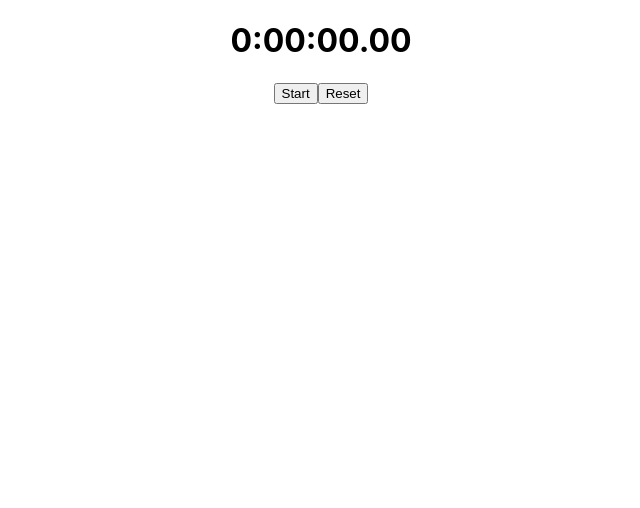
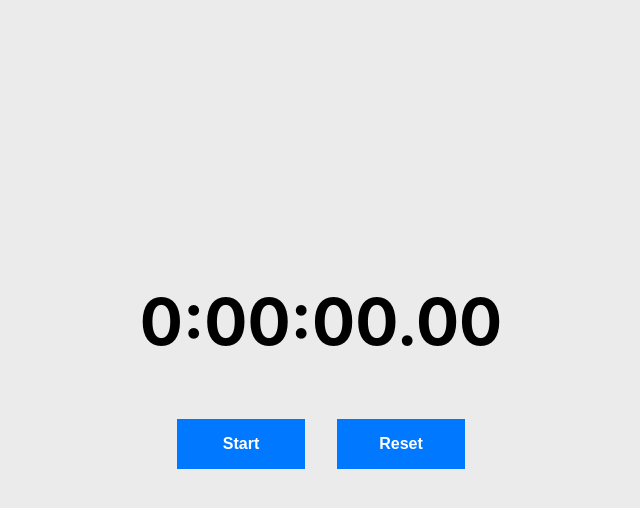
Before and after one commit to atweedie/stopwatch, a React (Create React App) app: page / in a window 1280 px wide. Shown: the top 508 px of the page, without its empty margins (319-959 px from the left). Built offline with nearby package versions, Linux system fonts and the light colour scheme.

Commit message:
Stopwatch: Adds classes and some styling to the application

```diff
--- a/src/components/timerDisplay/TimerDisplay.jsx
+++ b/src/components/timerDisplay/TimerDisplay.jsx
@@ -16,7 +16,7 @@ const TimerDisplay = () => {
     })
 
     return (
-        <h1 id="stopwatch-elapsed">
+        <h1 className="timer" id="stopwatch-elapsed">
             {date.toISOString().substring(12,22)}
         </h1>
     )
--- a/src/components/timerResetButton/TimerResetButton.jsx
+++ b/src/components/timerResetButton/TimerResetButton.jsx
@@ -12,7 +12,7 @@ const TimerResetButton = () => {
     }
 
     return (
-        <button id="stopwatch-reset" onClick={resetTimer}>
+        <button className="button" id="stopwatch-reset" onClick={resetTimer}>
             Reset
         </button>
     )
--- a/src/components/timerToggleButton/TimerToggleButton.jsx
+++ b/src/components/timerToggleButton/TimerToggleButton.jsx
@@ -5,7 +5,7 @@ const TimerToggleButton = () => {
     const {isRunning, setIsRunning} = useContext(TimerState);
 
     return (
-        <button id="stopwatch-start-stop" onClick={() => setIsRunning(!isRunning)}>
+        <button className="button" id="stopwatch-start-stop" onClick={() => setIsRunning(!isRunning)}>
             {isRunning ? 'Stop' : 'Start'}
         </button>
     )
--- a/src/index.css
+++ b/src/index.css
@@ -1,5 +1,6 @@
 body {
   margin: 0;
+  background-color: #ebebeb;
   font-family: -apple-system, BlinkMacSystemFont, 'Segoe UI', 'Roboto', 'Oxygen',
     'Ubuntu', 'Cantarell', 'Fira Sans', 'Droid Sans', 'Helvetica Neue',
     sans-serif;
--- a/src/styles/App.css
+++ b/src/styles/App.css
@@ -1,38 +1,25 @@
 .App {
+  position: relative;
+  top: 30vh;
   text-align: center;
 }
 
-.App-logo {
-  height: 40vmin;
-  pointer-events: none;
+.button {
+  background-color: #0078ff;
+  font-size: 1em;
+  font-weight: bold;
+  color: white;
+  border: none;
+  padding: 16px;
+  margin: 16px;
+  width: 10vw;
+  min-width: 96px;
 }
 
-@media (prefers-reduced-motion: no-preference) {
-  .App-logo {
-    animation: App-logo-spin infinite 20s linear;
-  }
+.button:hover {
+  background-color: #0064e6;
 }
 
-.App-header {
-  background-color: #282c34;
-  min-height: 100vh;
-  display: flex;
-  flex-direction: column;
-  align-items: center;
-  justify-content: center;
-  font-size: calc(10px + 2vmin);
-  color: white;
+.timer {
+  font-size: 4em;
 }
-
-.App-link {
-  color: #61dafb;
-}
-
-@keyframes App-logo-spin {
-  from {
-    transform: rotate(0deg);
-  }
-  to {
-    transform: rotate(360deg);
-  }
-}
```
